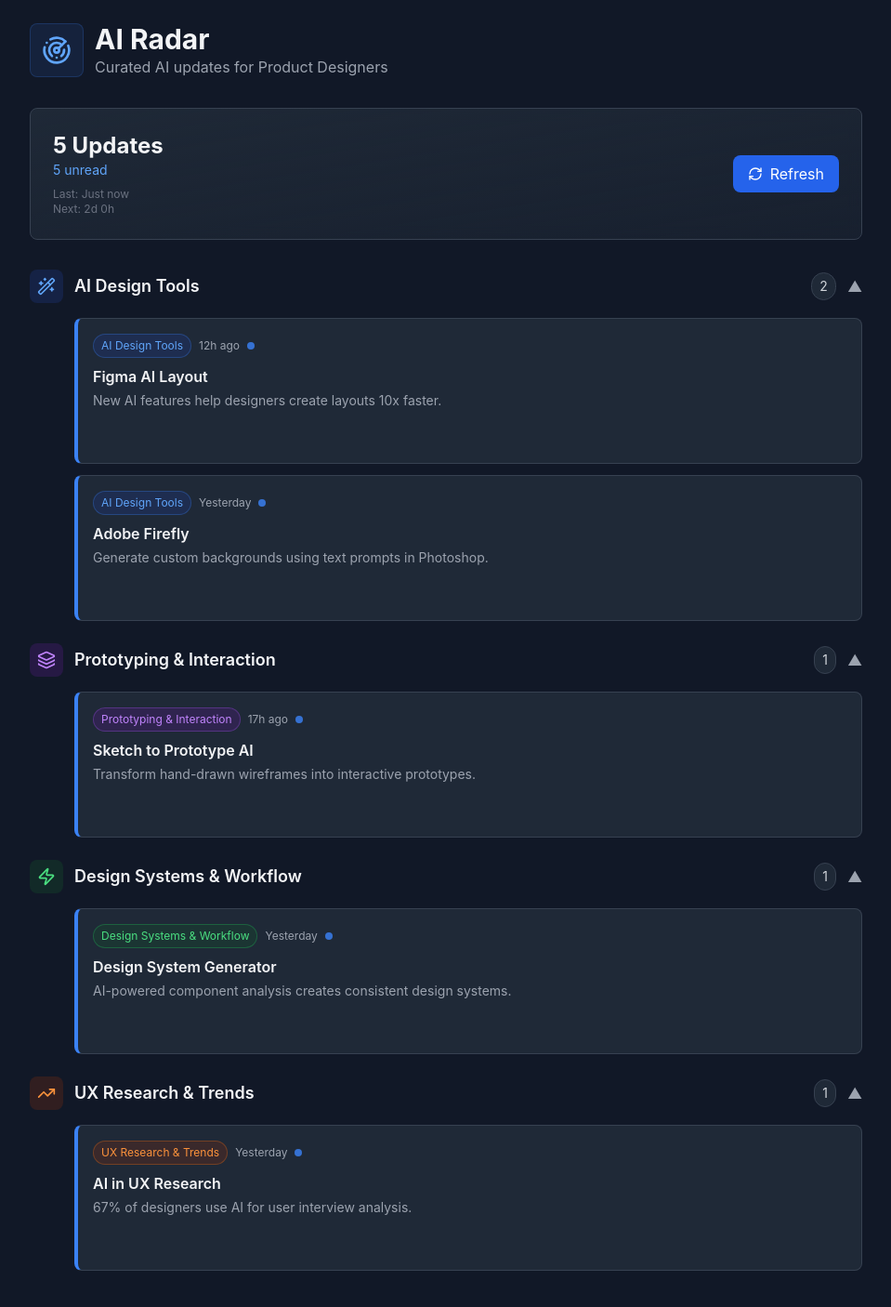
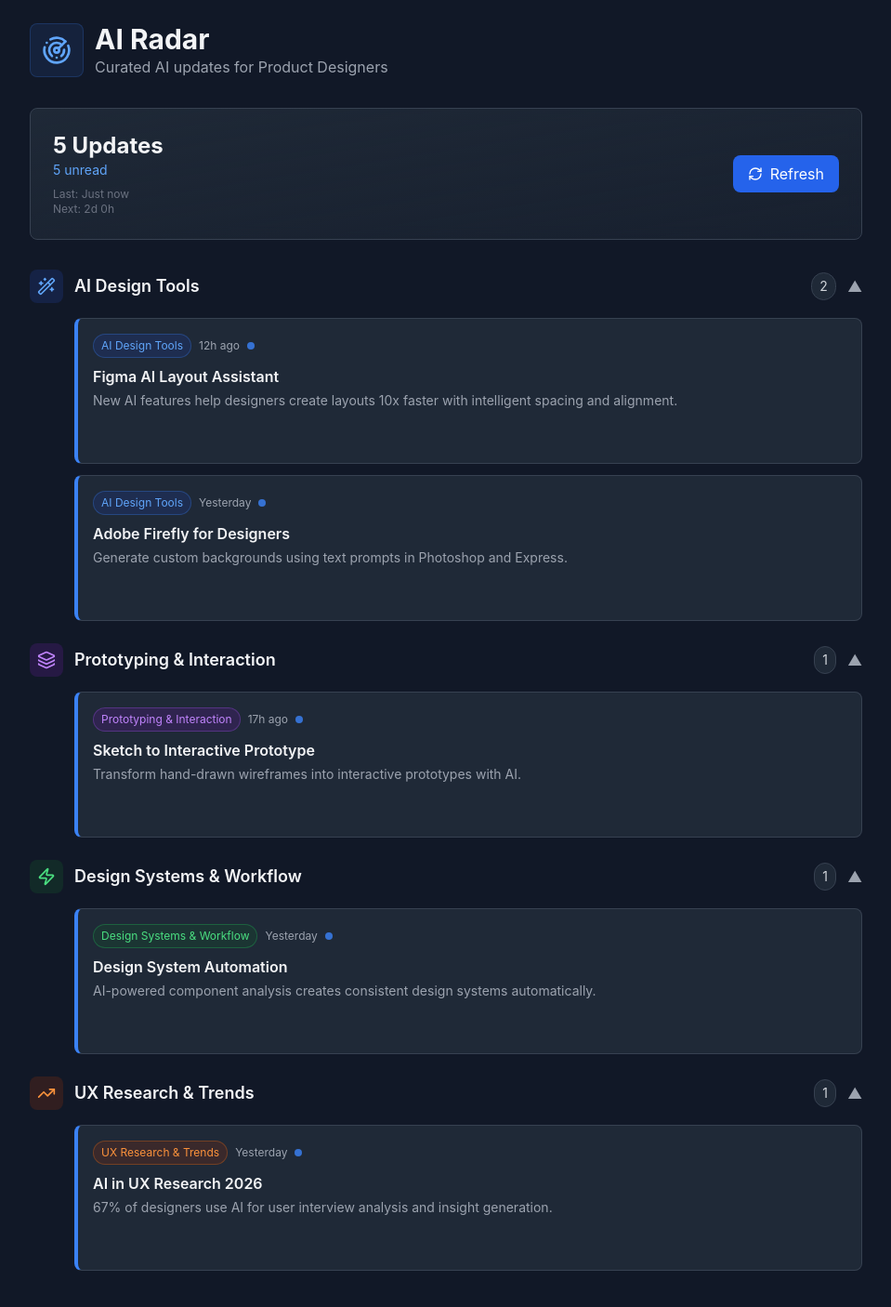
Before and after one commit to jfguerra/airadar, a React (Vite) app: page / in a window 1280 px wide. Shown: the top 1406 px of the page at 93% size, without its empty margins (160-1119 px from the left). Built offline with nearby package versions, Linux system fonts and the light colour scheme; no server answers; the HTML template or start-up script is replaced by a standard one.

Commit message:
Fix 'Read more' links redirecting to #
- Replace mock data placeholder URLs with real example URLs
- Add URL validation to filter out invalid/removed URLs from API
- Add visual indicator when link is unavailable
- Ensure all external links open in new tab properly

```diff
--- a/src/App.tsx
+++ b/src/App.tsx
@@ -74,6 +74,7 @@
 // Update Card Component
 function UpdateCard({ update, category, formatDate }: any) {
   const [expanded, setExpanded] = useState(false);
+  const hasValidUrl = update.url && update.url !== '#' && update.url.startsWith('http');
 
   return (
     <div onClick={() => setExpanded(!expanded)} className={`update-card bg-gray-800 border border-gray-700 rounded-lg p-4 cursor-pointer transition-all duration-300 hover:bg-gray-750 hover:shadow-lg hover:shadow-blue-500/10 ${!update.isRead ? 'border-l-4 border-l-blue-500' : ''}`}>
@@ -88,6 +89,7 @@
       {/* Footer - visible on mobile, hover on desktop */}
       <div className="update-card-footer mt-3 pt-3 border-t border-gray-700 flex items-center justify-between">
         <span className="text-xs text-gray-500">Source: {update.source}</span>
+        {hasValidUrl ? (
           <a
             href={update.url}
             target="_blank"
@@ -97,6 +99,9 @@
           >
             Read more →
           </a>
+        ) : (
+          <span className="text-xs text-gray-600 italic">No link available</span>
+        )}
       </div>
     </div>
   );
@@ -115,13 +120,13 @@
   );
 }
 
-// Mock data generator
+// Mock data generator with real example URLs
 const generateMock = (): AIUpdate[] => [
-  { id: `${Date.now()}-1`, title: 'Figma AI Layout', summary: 'New AI features help designers create layouts 10x faster.', source: 'Figma', url: '#', category: 'design-tools', date: new Date(Date.now() - Math.random() * 2 * 24 * 60 * 60 * 1000), isRead: false },
-  { id: `${Date.now()}-2`, title: 'Adobe Firefly', summary: 'Generate custom backgrounds using text prompts in Photoshop.', source: 'Adobe', url: '#', category: 'design-tools', date: new Date(Date.now() - Math.random() * 2 * 24 * 60 * 60 * 1000), isRead: false },
-  { id: `${Date.now()}-3`, title: 'Sketch to Prototype AI', summary: 'Transform hand-drawn wireframes into interactive prototypes.', source: 'Product Hunt', url: '#', category: 'prototyping', date: new Date(Date.now() - Math.random() * 2 * 24 * 60 * 60 * 1000), isRead: false },
-  { id: `${Date.now()}-4`, title: 'Design System Generator', summary: 'AI-powered component analysis creates consistent design systems.', source: 'UX Collective', url: '#', category: 'workflow-automation', date: new Date(Date.now() - Math.random() * 2 * 24 * 60 * 60 * 1000), isRead: false },
-  { id: `${Date.now()}-5`, title: 'AI in UX Research', summary: '67% of designers use AI for user interview analysis.', source: 'Nielsen Norman', url: '#', category: 'industry-trends', date: new Date(Date.now() - Math.random() * 2 * 24 * 60 * 60 * 1000), isRead: false }
+  { id: `${Date.now()}-1`, title: 'Figma AI Layout Assistant', summary: 'New AI features help designers create layouts 10x faster with intelligent spacing and alignment.', source: 'Figma Blog', url: 'https://www.figma.com/blog/', category: 'design-tools', date: new Date(Date.now() - Math.random() * 2 * 24 * 60 * 60 * 1000), isRead: false },
+  { id: `${Date.now()}-2`, title: 'Adobe Firefly for Designers', summary: 'Generate custom backgrounds using text prompts in Photoshop and Express.', source: 'Adobe Blog', url: 'https://blog.adobe.com/', category: 'design-tools', date: new Date(Date.now() - Math.random() * 2 * 24 * 60 * 60 * 1000), isRead: false },
+  { id: `${Date.now()}-3`, title: 'Sketch to Interactive Prototype', summary: 'Transform hand-drawn wireframes into interactive prototypes with AI.', source: 'UX Collective', url: 'https://uxdesign.cc/', category: 'prototyping', date: new Date(Date.now() - Math.random() * 2 * 24 * 60 * 60 * 1000), isRead: false },
+  { id: `${Date.now()}-4`, title: 'Design System Automation', summary: 'AI-powered component analysis creates consistent design systems automatically.', source: 'Design Systems', url: 'https://www.designsystems.com/', category: 'workflow-automation', date: new Date(Date.now() - Math.random() * 2 * 24 * 60 * 60 * 1000), isRead: false },
+  { id: `${Date.now()}-5`, title: 'AI in UX Research 2026', summary: '67% of designers use AI for user interview analysis and insight generation.', source: 'Nielsen Norman', url: 'https://www.nngroup.com/', category: 'industry-trends', date: new Date(Date.now() - Math.random() * 2 * 24 * 60 * 60 * 1000), isRead: false }
 ];
 
 // 📍 CONFIGURE: Add or remove search queries to customize news sources
@@ -192,7 +197,11 @@
 
     // Filter for relevance and map to our format
     const updates = uniqueArticles
-      .filter(a => isRelevant(a.title, a.description || ''))
+      .filter(a => {
+        // Must be relevant AND have a valid URL
+        const hasValidUrl = a.url && a.url !== '' && !a.url.includes('removed.com');
+        return isRelevant(a.title, a.description || '') && hasValidUrl;
+      })
       .map((a: any, i: number) => ({
         id: `api-${Date.now()}-${i}`,
         title: a.title,
```
Lines whose indentation alone changed are shown as unchanged.
